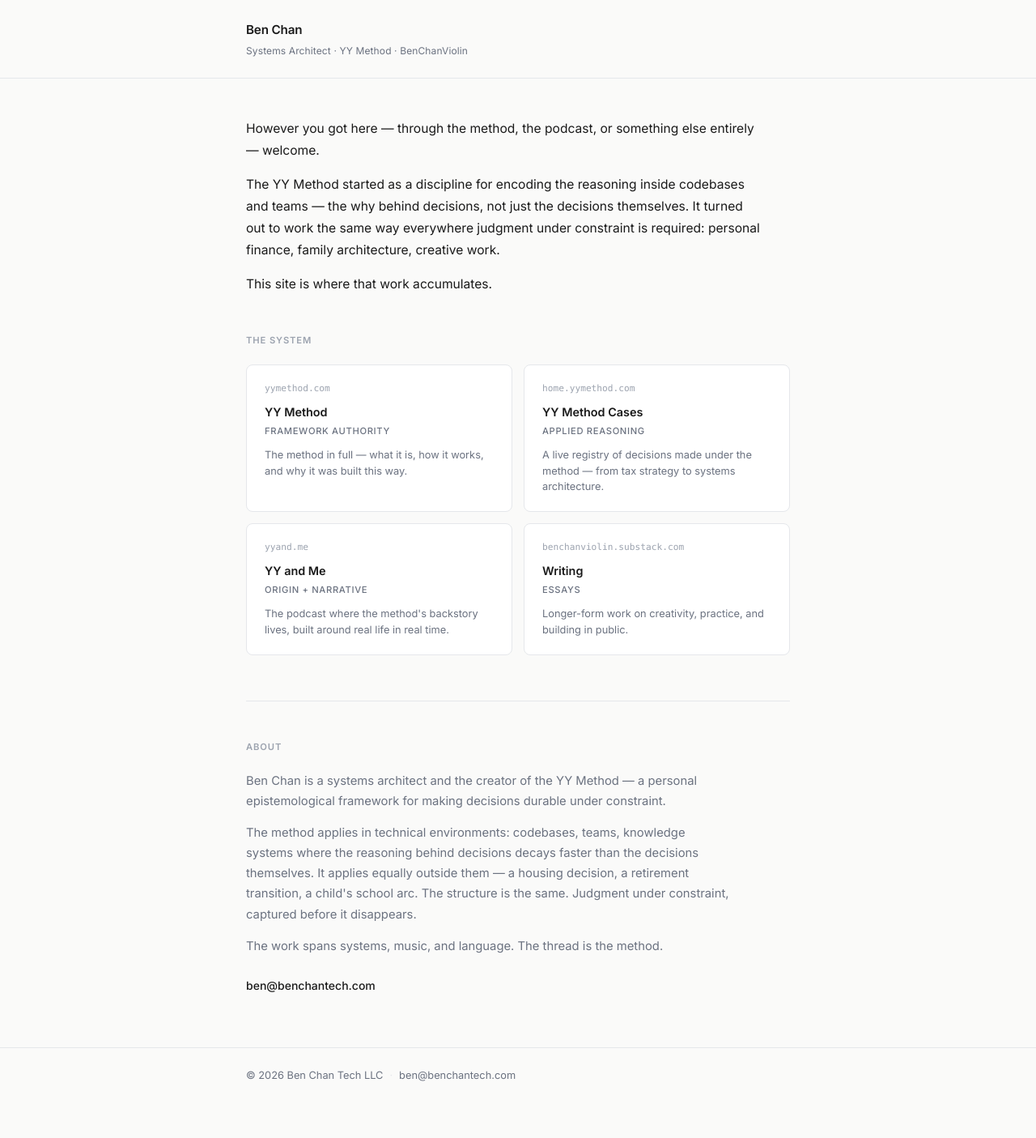
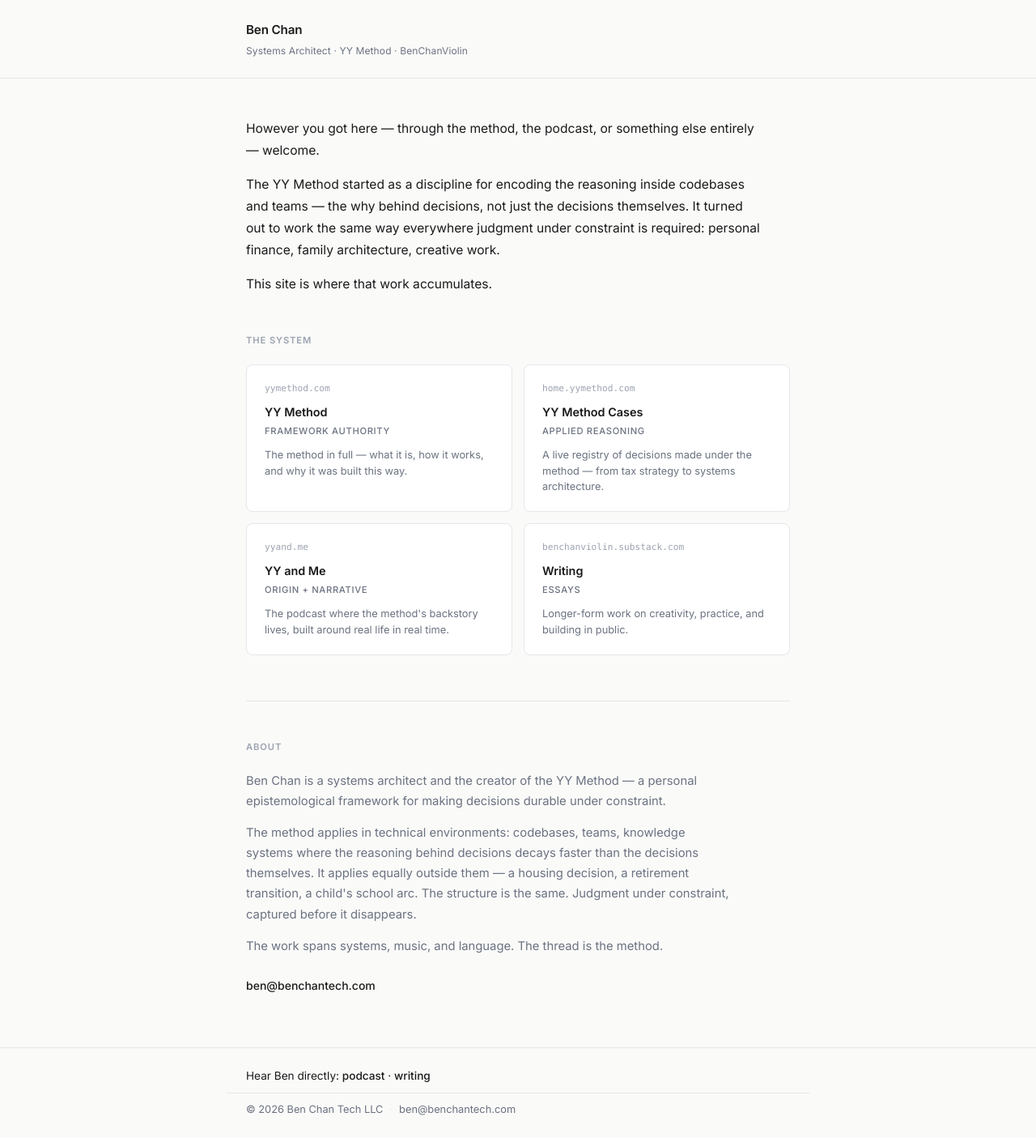
Before and after one commit to benchantech/blog, a Jekyll site: the page built from index.md, in a window 1280 px wide. Shown: the whole page at 81% size. Built offline with Jekyll 4.4.1, drawn with Linux system fonts in a browser that asks for light colours; before the commit the page ends 1362 px from its top, so only the background shows below that.

Commit message:
Add footer CTA for non-technical skimmers
Hear Ben directly: podcast · writing — above the copyright line.

Co-Authored-By: Claude Sonnet 4.6 <noreply@anthropic.com>

```diff
--- a/_layouts/default.html
+++ b/_layouts/default.html
@@ -28,6 +28,9 @@
 
   <footer>
     <div class="container">
+      <span class="footer-cta">Hear Ben directly: <a href="https://yyand.me" target="_blank" rel="noopener noreferrer">podcast</a> · <a href="https://benchanviolin.substack.com" target="_blank" rel="noopener noreferrer">writing</a></span>
+    </div>
+    <div class="container footer-meta">
       <span>© {{ site.time | date: "%Y" }} Ben Chan Tech LLC</span>
       <span class="sep">·</span>
       <a href="mailto:ben@benchantech.com">ben@benchantech.com</a>
--- a/assets/css/custom.css
+++ b/assets/css/custom.css
@@ -79,6 +79,27 @@ footer .container {
   align-items: center;
   gap: 0.5rem;
   flex-wrap: wrap;
+}
+
+.footer-cta {
+  font-size: 0.85rem;
+  color: var(--fg);
+}
+
+.footer-cta a {
+  color: var(--fg);
+  font-weight: 500;
+}
+
+.footer-cta a:hover {
+  color: var(--accent);
+  text-decoration: none;
+}
+
+.footer-meta {
+  margin-top: 0.625rem;
+  padding-top: 0.625rem;
+  border-top: 1px solid var(--border);
 }
 
 footer a { color: var(--muted); }
```
